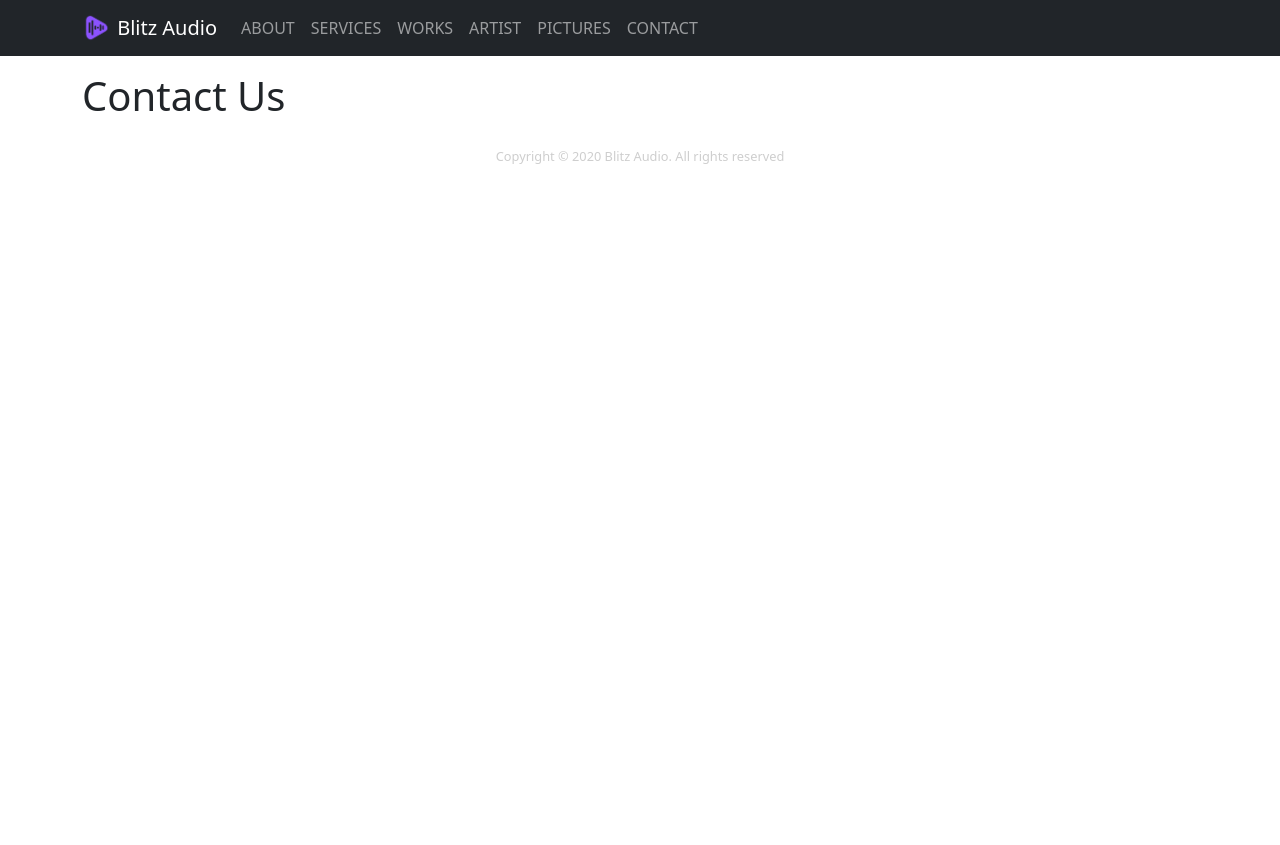
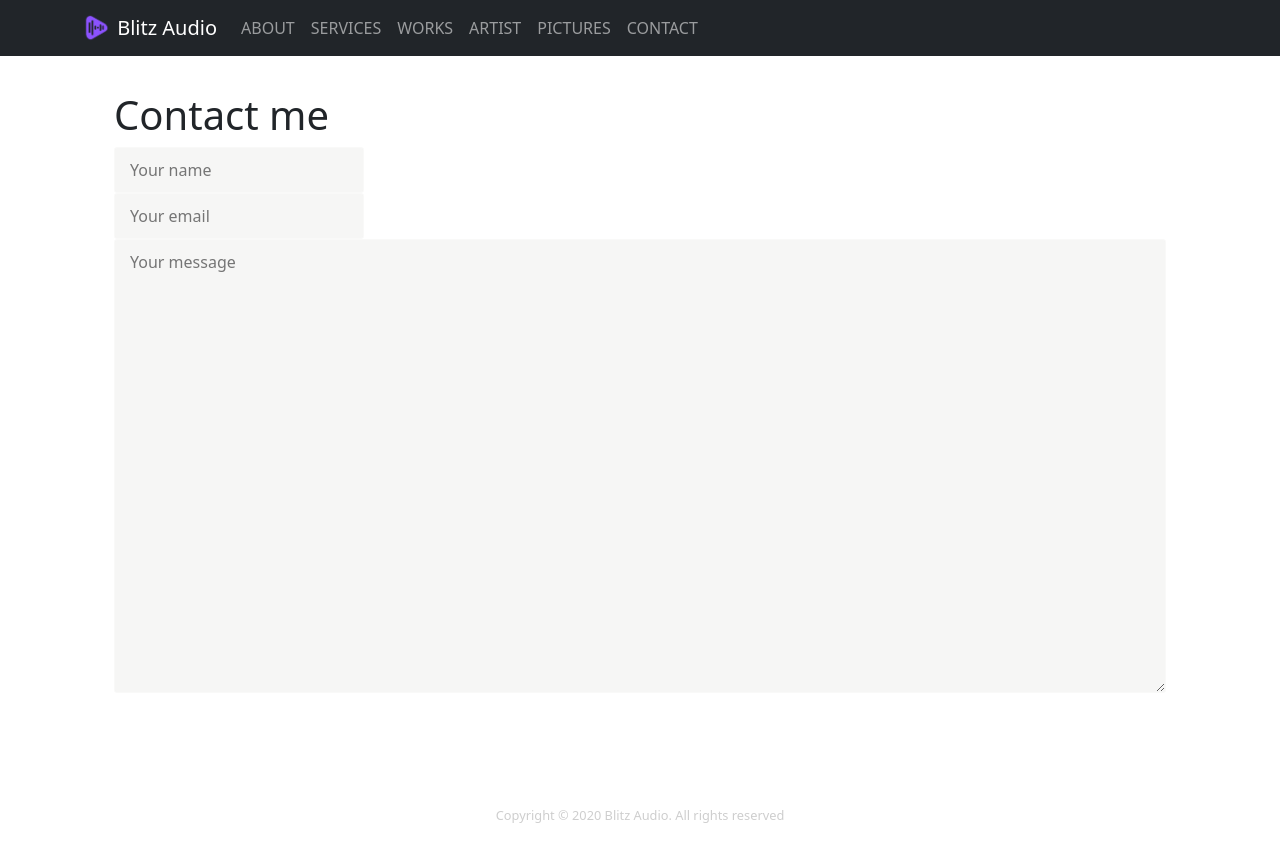
Before and after one commit to blitzmartin/blitzaudio, a React (Create React App) app: page /contact in a window 1280 px wide. Before the commit the page ends 800 px from the top, so only its background shows below. Built offline with nearby package versions, Linux system fonts and the light colour scheme.

Commit message:
added contact page and itchio link

```diff
--- a/package.json
+++ b/package.json
@@ -10,6 +10,7 @@
     "@testing-library/react": "^13.4.0",
     "@testing-library/user-event": "^13.5.0",
     "bootstrap": "^5.2.1",
+    "emailjs-com": "^3.2.0",
     "react": "^18.2.0",
     "react-bootstrap": "^2.5.0",
     "react-dom": "^18.2.0",
--- a/src/App.css
+++ b/src/App.css
@@ -122,3 +122,70 @@ footer {
   text-align: center;
   margin: 1.2rem auto;
 }
+
+
+
+/******** CONTACT ********/
+.contact {
+  background-color: var(--color-light);
+  color: var(--color-dark);
+  ;
+  padding: 1.2rem 2rem 2rem 2rem;
+}
+
+.contact h1 {
+  color: var(--color-primary);
+}
+
+form input,
+textarea {
+  border: 1px solid rgba(252, 252, 252, 0.4);
+  background-color: rgba(101, 96, 80, 0.059);
+  width: 250px;
+  border-radius: 3px;
+  padding: 10px 15px;
+  display: block;
+  text-align: left;
+  font-family: var(--font-primary);
+  font-size: 1rem;
+  color: var(--color-dark);
+}
+
+input {
+  width: 250px;
+  margin: 10px 0 30px 0;
+}
+
+textarea {
+  width: 100%;
+  margin: 10px auto;
+}
+
+textarea:focus {
+  outline: none !important;
+  border: 1px solid var(--color-accent);
+}
+
+
+form input:focus {
+  outline: none !important;
+  border: 1px solid var(--color-accent);
+}
+
+.submitBtn {
+  appearance: none;
+  outline: 0;
+  background-color: var(--color-primary);
+  border: 0;
+  padding: 10px 15px;
+  margin-bottom: 15px;
+  color: white;
+  border-radius: 3px;
+  width: 250px;
+  font-size: 18px;
+}
+
+.submitBtn:hover {
+  background-color: var(--color-accent);
+  color: var(--color-dark)
+}
--- a/src/pages/Contact.js
+++ b/src/pages/Contact.js
@@ -1,9 +1,73 @@
-import React from 'react'
+import { send } from 'emailjs-com';
+import React, { useState } from 'react'
 
-export default function Contact(){
-    return(
-        <div>
-            <h1>Contact Us</h1>
-        </div>
+export default function Contact() {
+
+  const [toSend, setToSend] = useState({
+    from_name: '',
+    message: '',
+    reply_to: '',
+  });
+
+  const onSubmit = (e) => {
+    e.preventDefault();
+    send(
+      'service_aw96jtb',
+      'template_d6u6m5y',
+      toSend,
+      'Da8JZcAKED34WQhbQ'
     )
+      .then((response) => {
+        console.log('SUCCESS!', response.status, response.text);
+        setToSend({
+          from_name: '',
+          message: '',
+          reply_to: '',
+        })
+      })
+      .catch((err) => {
+        console.log('FAILED...', err);
+      });
+  };
+
+  const handleChange = (e) => {
+    setToSend({
+      ...toSend, [e.target.name]: e.target.value
+    });
+  };
+
+  return (
+    <div className="contact">
+      <div className="section">
+        <h1 className='newPosth1'>Contact me</h1>
+        <form onSubmit={onSubmit}>
+          <input
+            type='text'
+            name='from_name'
+            placeholder='Your name'
+            value={toSend.from_name}
+            onChange={handleChange}
+            required
+          />
+          <input
+            type='text'
+            name='reply_to'
+            placeholder='Your email'
+            value={toSend.reply_to}
+            onChange={handleChange}
+            required
+          />
+          <textarea
+            rows="18" col="20"
+            name='message'
+            placeholder='Your message'
+            value={toSend.message}
+            onChange={handleChange}
+            required
+          />
+          <button className="submitBtn" type='submit'>Submit</ button>
+        </form>
+      </div>
+    </div>
+  )
 }
--- a/src/pages/Works.js
+++ b/src/pages/Works.js
@@ -8,7 +8,7 @@ export default function Works() {
       <div className="bg-image"></div>
       <div className="overlay portfolio-container">
         <h2>Works</h2>
-        <p>Blitzaudio took part in the production of hundreds of commercials and short movies, creating original music and curating the many stages of audio post-production including dubbing, sound design, dialogue editing, music selection, music editing, mixing and mastering.  Check out a selection of our works and contact us to watch something that fits your job best.</p>
+        <p>Blitzaudio took part in the production of hundreds of commercials and short movies, creating original music and curating the many stages of audio post-production including dubbing, sound design, dialogue editing, music selection, music editing, mixing and mastering.  Check out the following selection of works and contact us to watch something that fits your job best. For gaming sound design and music check <a href="https://blitzaudio.itch.io/" target="_blank">Itch.io page</a>.</p>
        <PortfolioItem />
       </div>
     </div>
```
Also changed, not shown: 1 other file (tests, documents, lock files or other folders).
